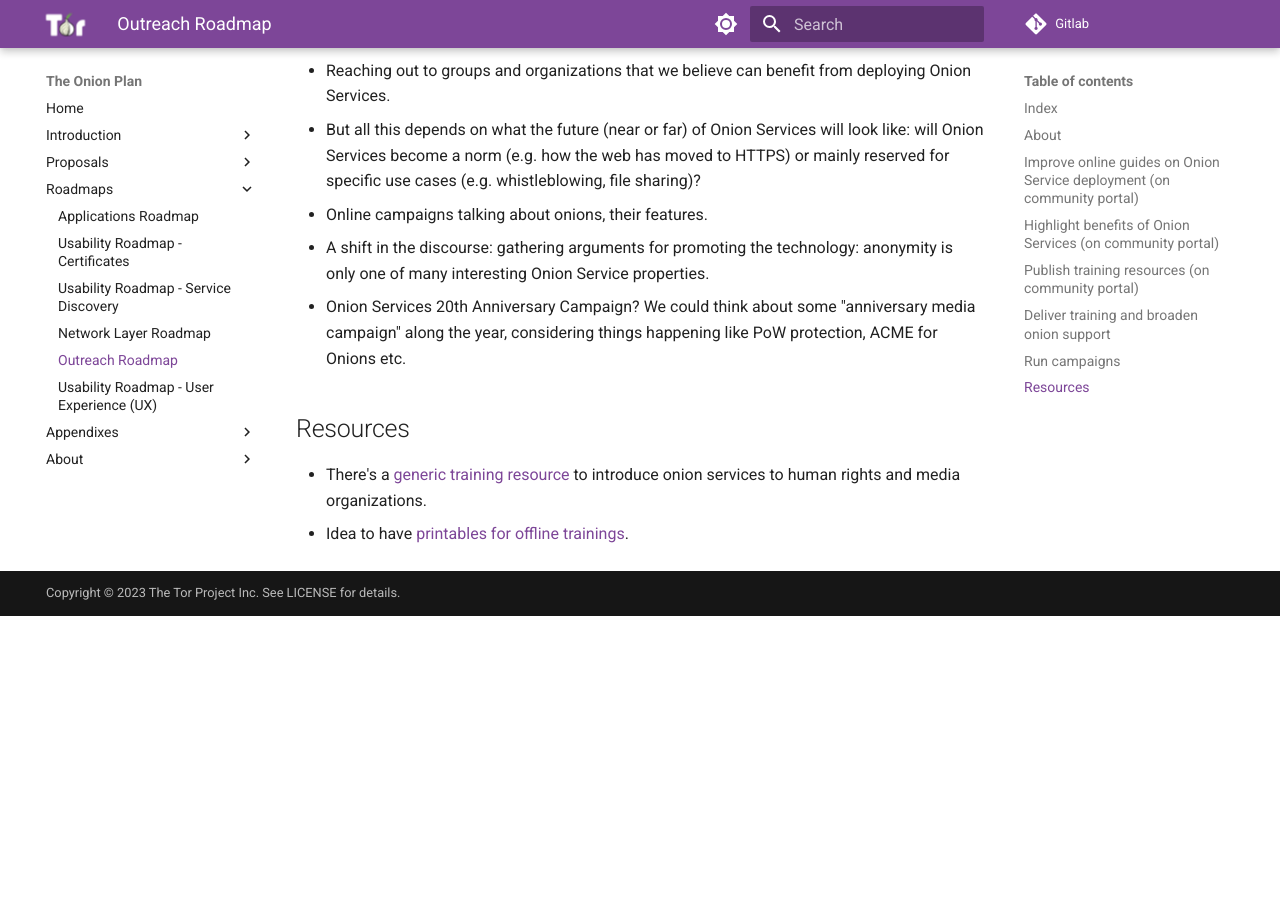
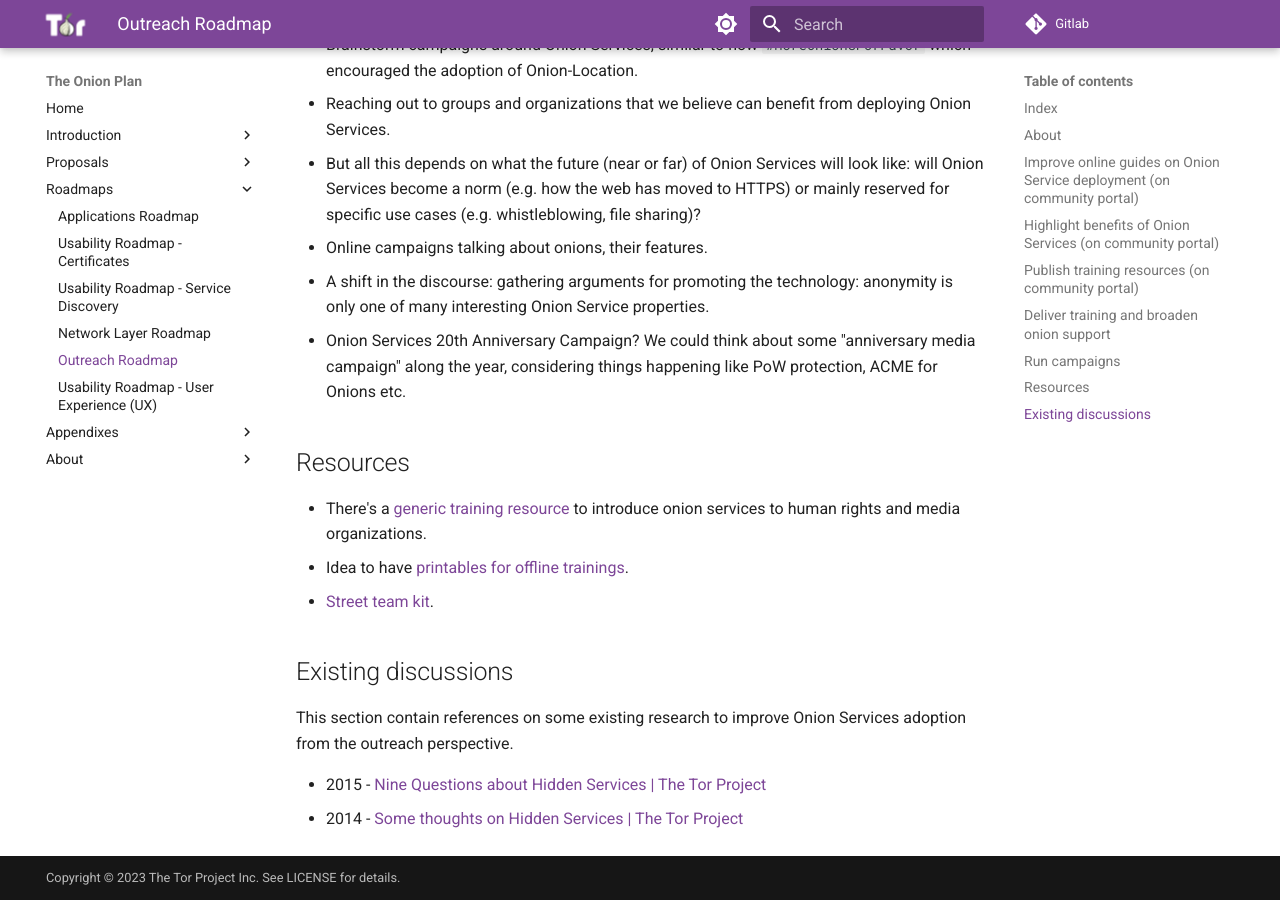
Before and after one commit to offsoc/onionplan, an MkDocs documentation site: the page built from docs/roadmaps/outreach.md, in a window 1280 px wide and 900 px high, scrolled down 2128 px. Built offline with MkDocs 1.6.1 and Material for MkDocs 9.7.7, drawn with Linux system fonts in a browser that asks for light colours; before the commit the page ends 2744 px from its top, so only the background shows below that.

Commit message:
Feat: outreach/ux: some existing discussions, materials and research

```diff
--- a/docs/roadmaps/outreach.md
+++ b/docs/roadmaps/outreach.md
@@ -85,6 +85,16 @@ and usage.
 * There's a [generic training resource][] to introduce onion services to human
   rights and media organizations.
 * Idea to have [printables for offline trainings][].
+* [Street team kit][].
 
 [generic training resource]: https://gitlab.torproject.org/tpo/community/training/-/raw/master/2022/onion-services/intro-onion-service-2022.odp?inline=false
 [printables for offline trainings]: https://community.torproject.org/outreach/kit/
+[Street team kit]: https://community.torproject.org/outreach/kit/
+
+## Existing discussions
+
+This section contain references on some existing research to improve Onion
+Services adoption from the outreach perspective.
+
+* 2015 - [Nine Questions about Hidden Services | The Tor Project](https://blog.torproject.org/nine-questions-about-hidden-services/)
+* 2014 - [Some thoughts on Hidden Services | The Tor Project](https://blog.torproject.org/some-thoughts-hidden-services/)
```
Also changed, not shown: docs/roadmaps/ux.md (+10 -10 lines).
